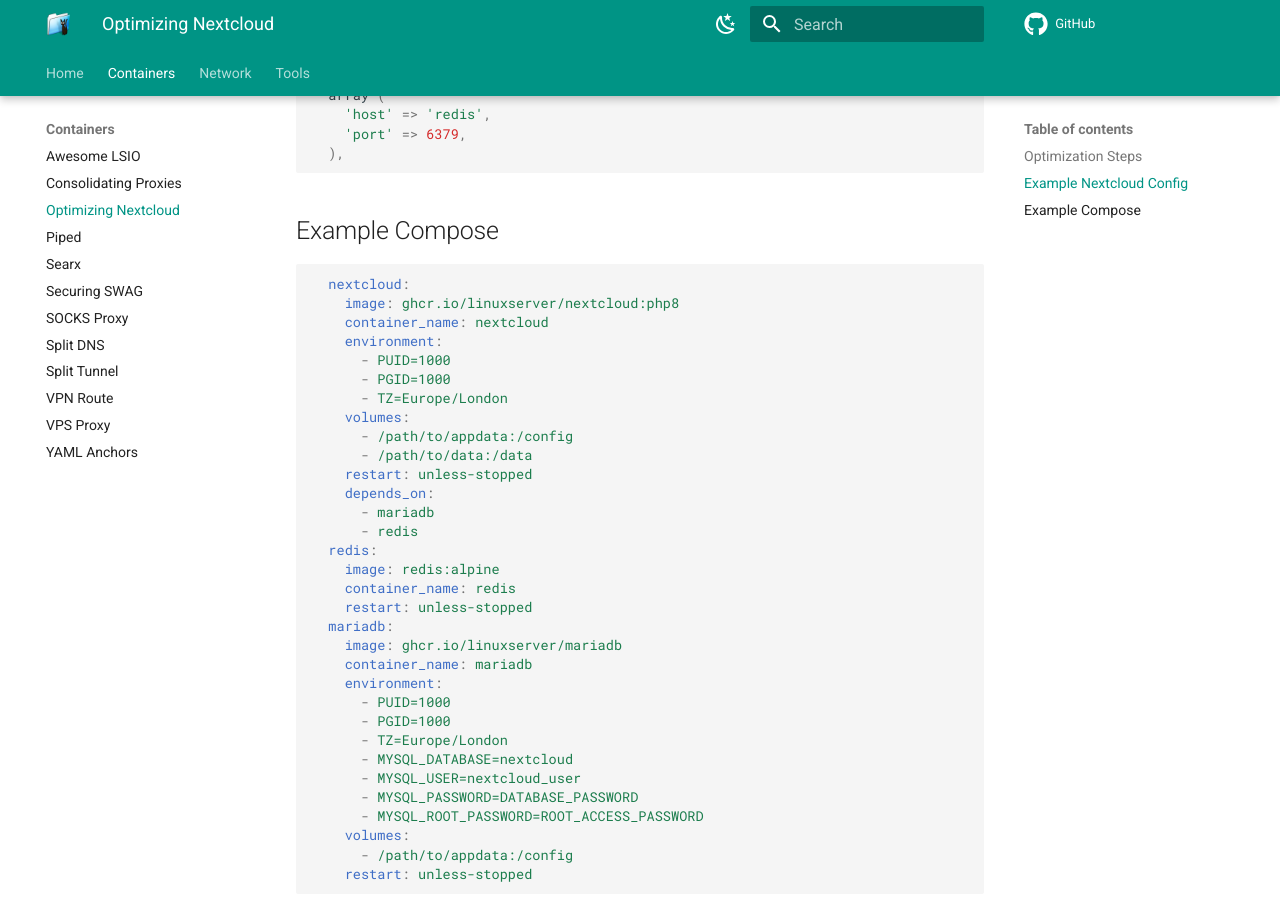
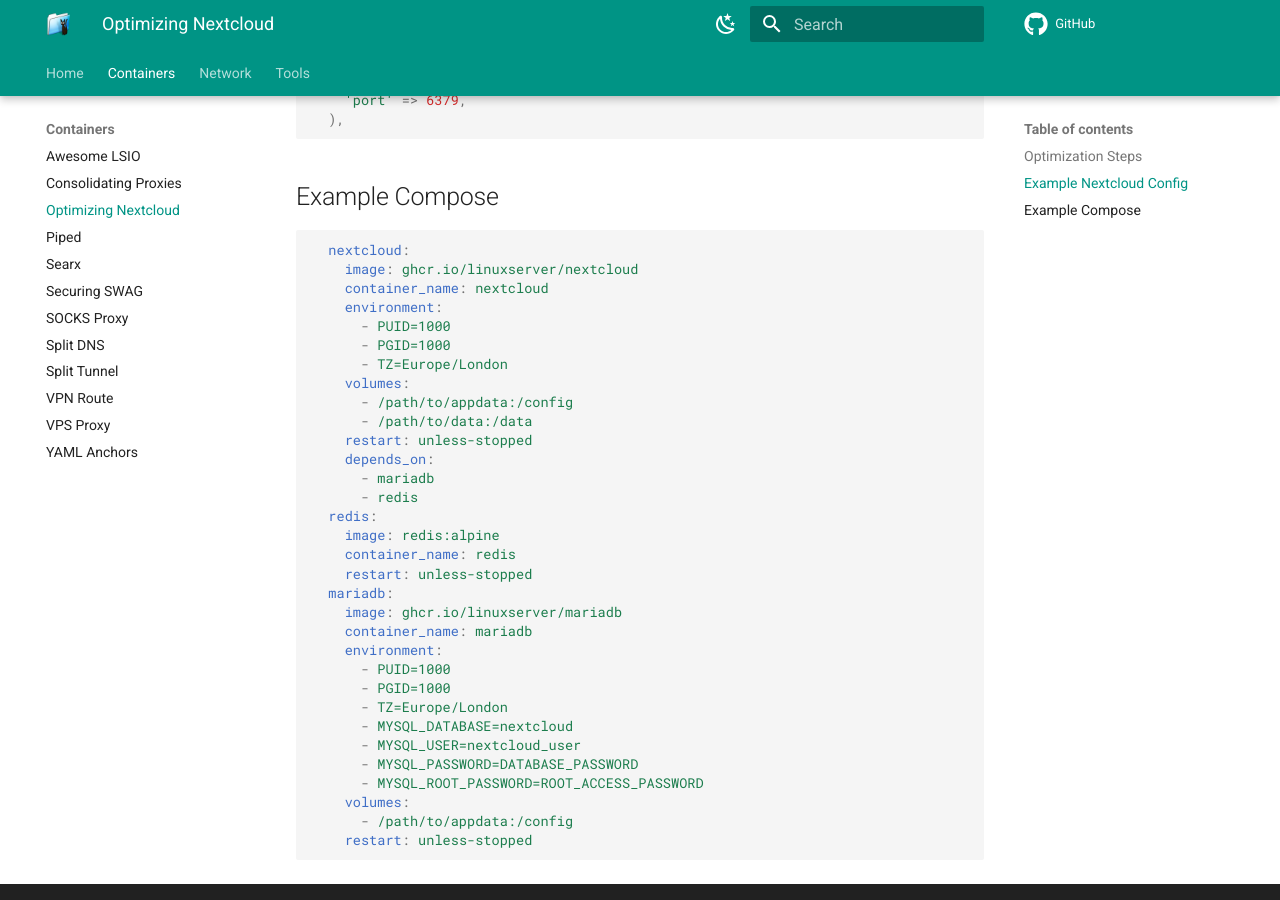
Before and after one commit to quietsy/advanced-configurations, an MkDocs documentation site: the page built from docs/nextcloud.md, in a window 1280 px wide and 900 px high, scrolled down 1333 px. Built offline with MkDocs 1.6.1 and Material for MkDocs 9.7.7, drawn with Linux system fonts in a browser that asks for light colours; comment, search, counter and statistics services are not loaded.

Commit message:
remove reference of php8 tag
the lsio nextcloud image switched to php8 for the master branch already

````diff
--- a/docs/nextcloud.md
+++ b/docs/nextcloud.md
@@ -5,7 +5,6 @@
 ## Optimization Steps
 
 - Use the [LSIO image](https://github.com/linuxserver/docker-nextcloud), not the official
-- Use the php8 tag
 - Enable redis
 - Use mariadb (alpine) or postgres
 - Use nextcloud v22 or higher
@@ -61,7 +60,7 @@
 ## Example Compose
 ```Yaml
   nextcloud:
-    image: ghcr.io/linuxserver/nextcloud:php8
+    image: ghcr.io/linuxserver/nextcloud
     container_name: nextcloud
     environment:
       - PUID=1000
````
